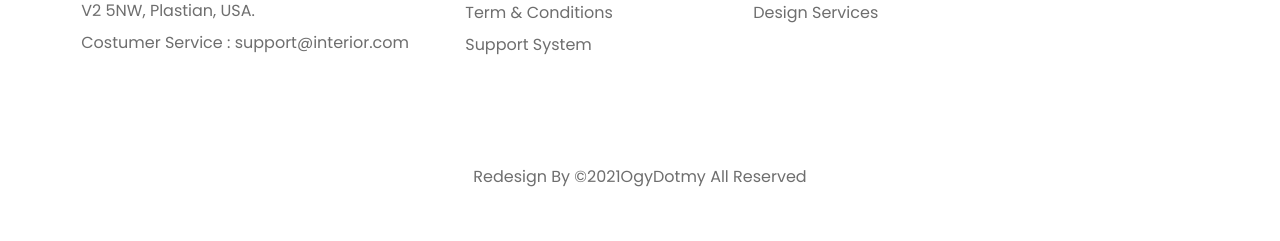
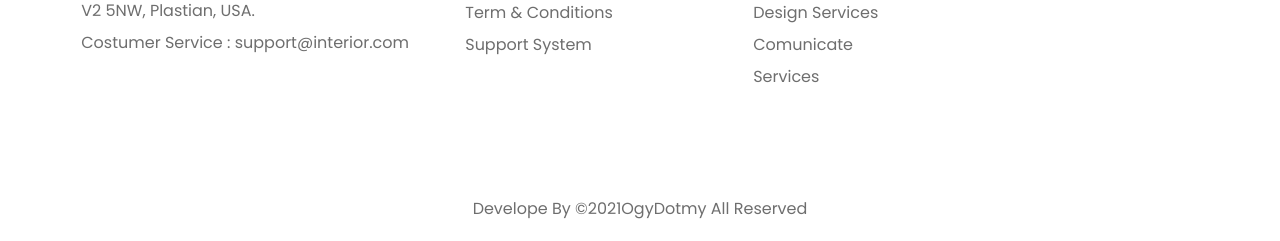
Before and after one commit to OgyDotMy/Furnitures-WebDesign, a plain HTML site: page index.html in a window 1280 px wide. Shown: the part 2183-2424 px from the top of the page. Before the commit the page ends 2392 px from the top, so only its background shows below. Drawn offline with Linux system fonts and the light colour scheme.

Commit message:
add footer
Signed-off-by: ogydotmy <gulhaj92@gmail.com>

```diff
--- a/index.html
+++ b/index.html
@@ -179,6 +179,7 @@
                     <h3>Our Services</h3>
                     <p>About Us</p>
                     <p>Design Services</p>
+                    <p>Comunicate Services</p>
                 </div>
             </div>
             <div class="col3">
@@ -193,7 +194,7 @@
         </div>
     </div>
     <div class="col12 text-center pd">
-        <p>Redesign By &copy;2021<span>OgyDotmy</span> All Reserved</p>
+        <p>Develope By &copy;2021<span>OgyDotmy</span> All Reserved</p>
     </div>
 </div>
 
```
